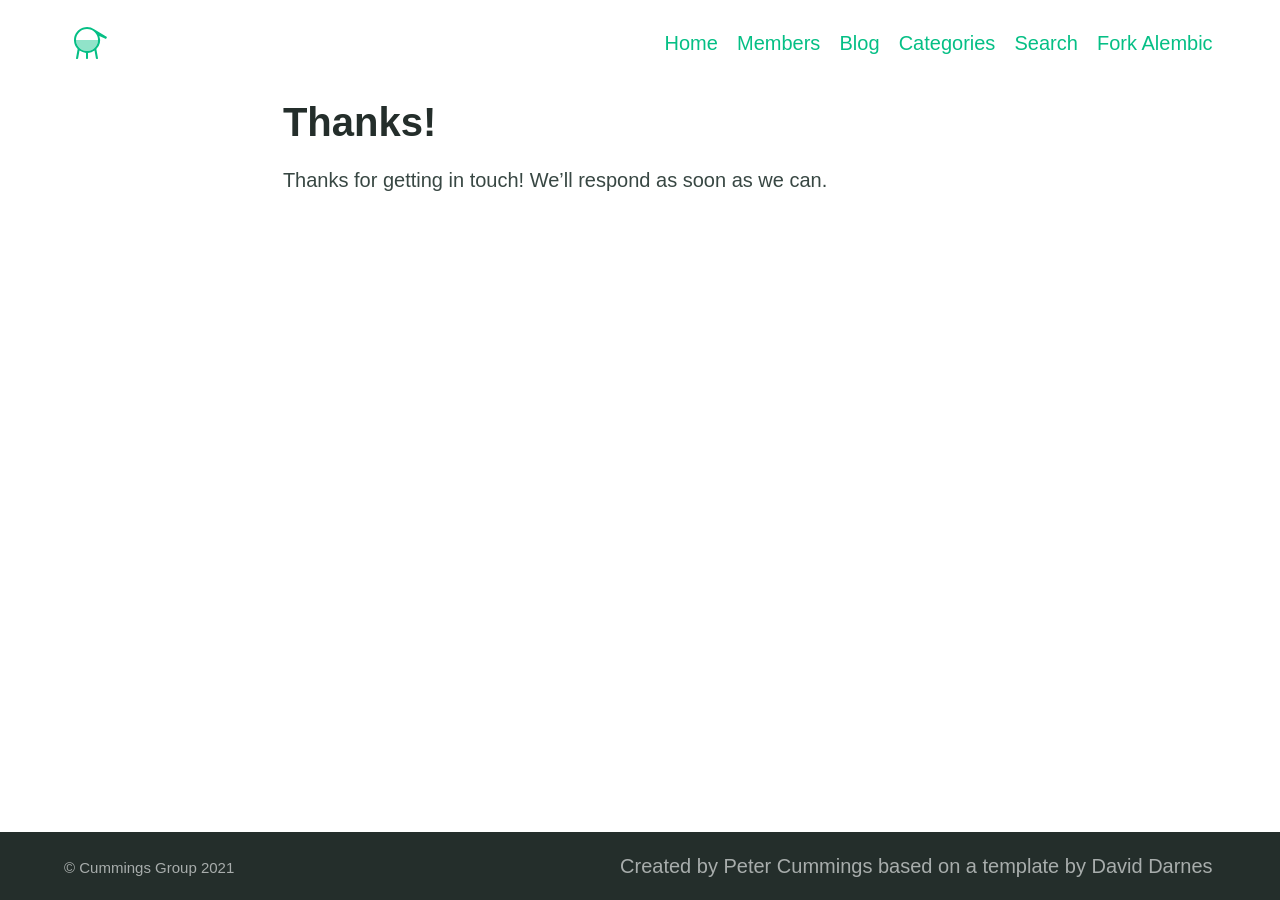
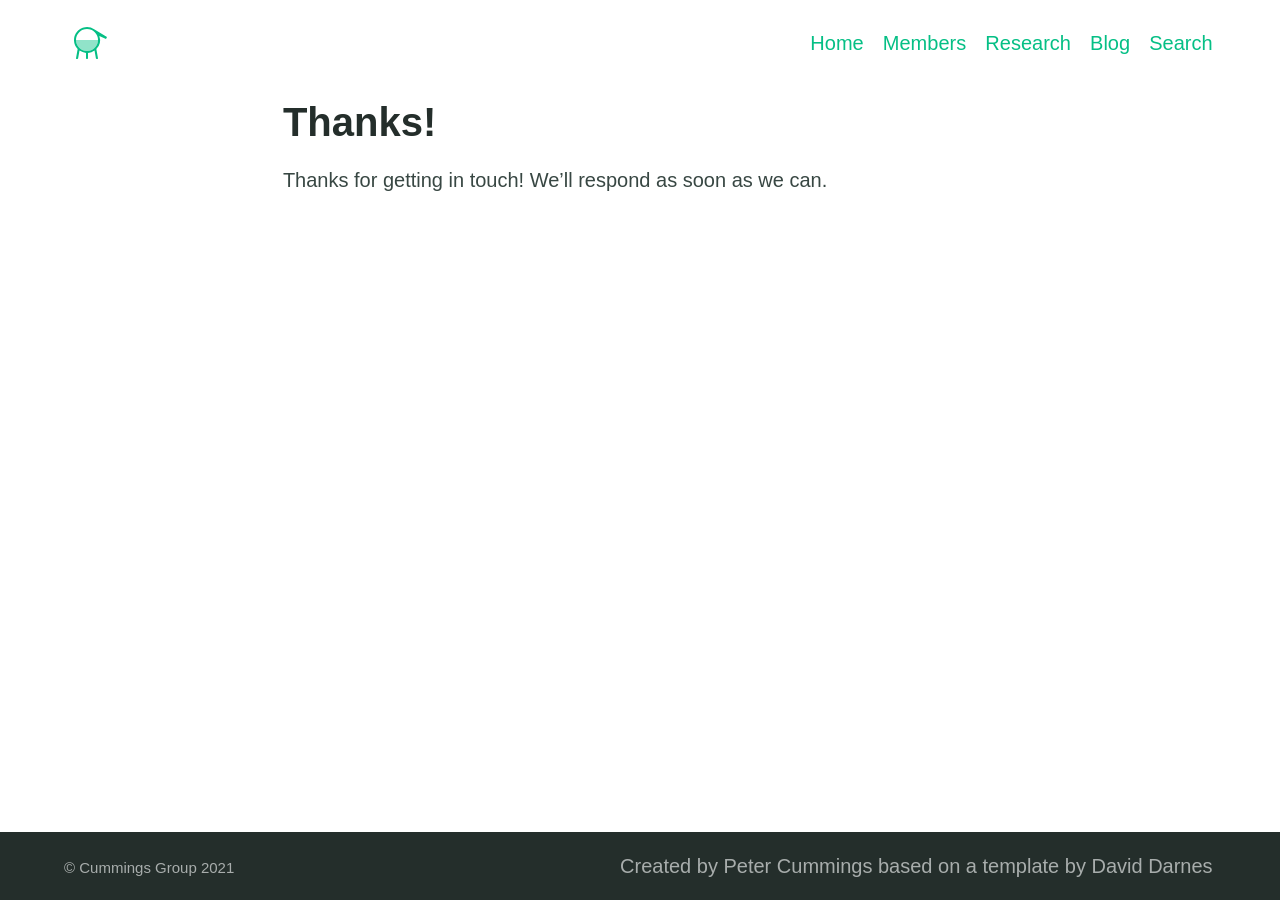
Before and after one commit to ptc2ug/ptc2ug.github.io, a Jekyll site: the page built from thanks.md, in a window 1280 px wide. Built offline with Jekyll 4.4.1, drawn with Linux system fonts in a browser that asks for light colours.

Commit message:
Update _config.yml

```diff
--- a/_config.yml
+++ b/_config.yml
@@ -123,14 +123,12 @@ navigation_header:
   url: /
 - title: Members
   url: /members/
+- title: Research
+  url: /research/
 - title: Blog
   url: /blog/
-- title: Categories
-  url: /categories/
 - title: Search
   url: /search/
-- title: Fork Alembic
-  url: https://github.com/daviddarnes/alembic
 
 navigation_footer:
 - title: Created by Peter Cummings based on a template by David Darnes
```
